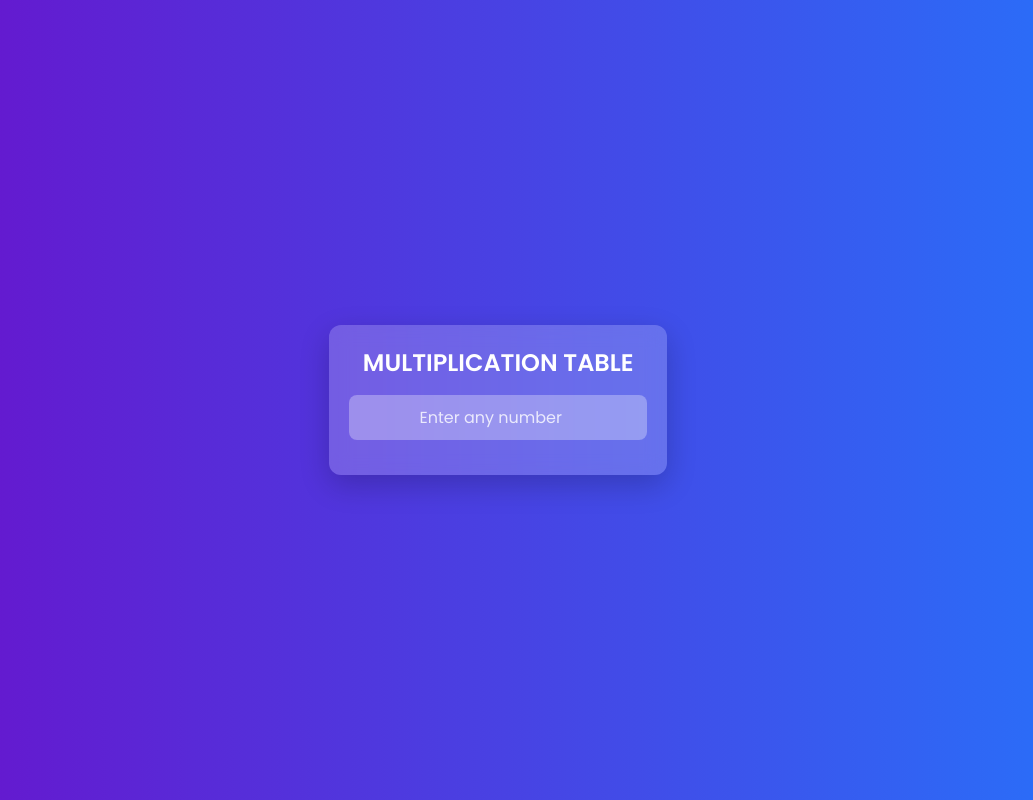
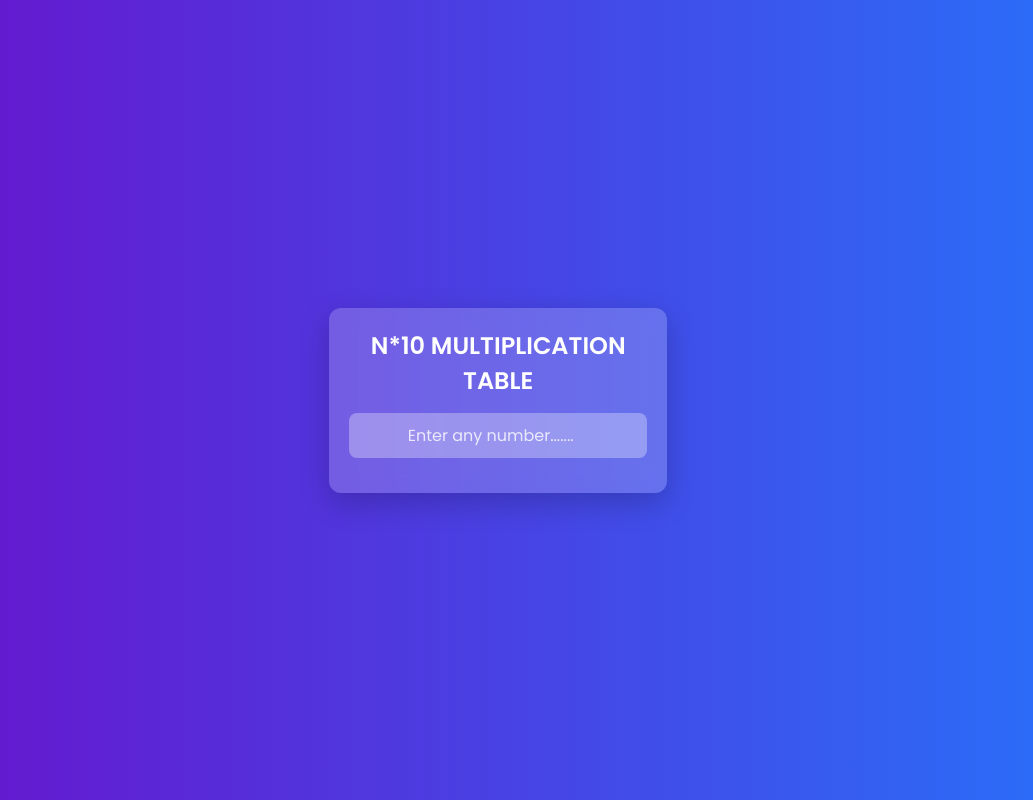
Before and after one commit to shubham-4556/Table, a plain HTML site: page index.html in a window 1280 px wide. Shown: the whole page, without its empty margins (123-1156 px from the left). Drawn offline with Linux system fonts and the light colour scheme.

```diff
--- a/index.html
+++ b/index.html
@@ -9,8 +9,8 @@
 <body>
     <div class="main">
         <div class="container">
-            <h1>Multiplication Table</h1>
-            <input type="number" placeholder="Enter any number">
+            <h1>N*10 Multiplication Table</h1>
+            <input type="number" placeholder="Enter any number.......">
         </div>
     </div>
 
```
